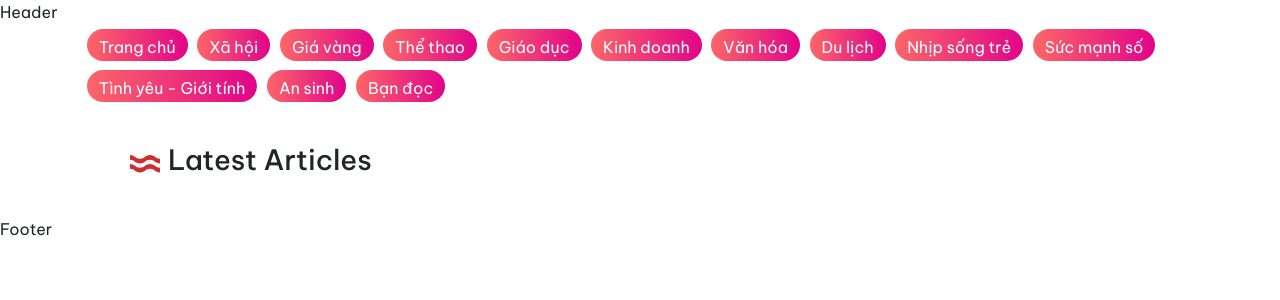
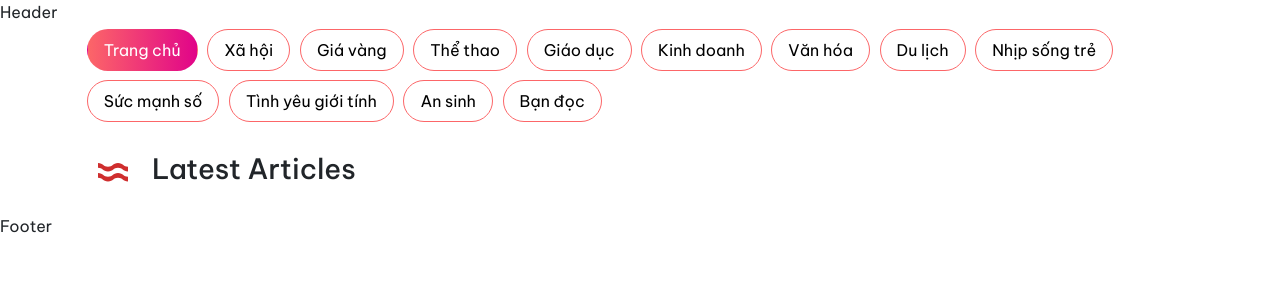
Before and after one commit to hinerumasato/react-news, a React (Vite) app: page /news in a window 1280 px wide. Shown: the top 300 px of the page. Built offline with nearby package versions, Linux system fonts and the light colour scheme.

Commit message:
refactor: news components

```diff
--- a/src/components/assets/css/CategoryBar.css
+++ b/src/components/assets/css/CategoryBar.css
@@ -3,15 +3,22 @@
 }
 
 .category-bar .button-category {
-    background: linear-gradient(to right, #FC6668, #E10489);
-    height: 2rem !important;
-    border-radius: 100px !important;
-    margin: 0.3rem !important;
-    color: white !important;
-    border: none !important;
+    border: 1px solid #FC6668;
+    border-radius: 100px;
+    margin: 0.3rem;
+    color: #000;
+    background-color: #FFF;
+    transition: .3s;
 }
 
-.category-bar .button-category:before {
+.category-bar .button-category.active {
+    color: #FFF;
+    background-clip: border-box;
+    background-image: linear-gradient(to right, #FC6668, #E10489);
+    border: 1px solid transparent;
+}
+
+/* .category-bar .button-category:before {
     content: "";
     position: absolute;
     bottom: 0;
@@ -30,7 +37,7 @@
 
     opacity: 0;
     transition: 0.4s ease-in-out;
-}
+} */
 
 .category-bar .button-category:hover:before {
     opacity: 0.5;
--- a/src/components/pages/News/CategoryBar.tsx
+++ b/src/components/pages/News/CategoryBar.tsx
@@ -1,21 +1,20 @@
-import React, {useRef} from "react";
-import {Button} from "react-bootstrap";
-import ICategoryBar from "@/interfaces/ICategoryBar.ts"
-import "@/components/assets/css/CategoryBar.css"
+import "@/components/assets/css/CategoryBar.css";
+import { CategoryBarButton } from "@/components/vendors";
+import { rssCategories } from "@/constants";
+import { useState } from "react";
 
-const CategoryBar: React.FC<ICategoryBar> = ({categoriesRSS, onCategoryBarClick}) => {
-    const categoryBarRef = useRef();
+const CategoryBar = () => {
+    const [currentRssLink, setCurrentRssLink] = useState(rssCategories[0].rss);
 
     return (
-        <div ref={categoryBarRef} className="category-bar">
-                {Object.keys(categoriesRSS).map((category) => {
-                    return (
-                        <Button key={category} variant="outline-secondary" className="button-category" onClick={() => onCategoryBarClick(category)}>
-                            {category}
-                        </Button>
-                    )
-                })
-                }
+        <div className="category-bar">
+            {rssCategories.map((category, index) => {
+                return (
+                    <CategoryBarButton key={index} data-link={category.rss} active={category.rss === currentRssLink} onClick={() => { setCurrentRssLink(category.rss) }}>
+                        {category.name}
+                    </CategoryBarButton>
+                )
+            })}
         </div>
     )
 }
--- a/src/components/pages/News/News.tsx
+++ b/src/components/pages/News/News.tsx
@@ -1,62 +1,24 @@
+import CategoryBar from "@/components/pages/News/CategoryBar.tsx";
+import { Waves } from "@/components/vendors";
+import NewsItem from "@/components/vendors/News/NewsItem.tsx";
+import { useState } from "react";
 import { Container } from "react-bootstrap";
-import NewsItem from "@/components/vendors/News/NewsItem.tsx";
-import {useState} from "react";
-import CategoryBar from "@/components/pages/News/CategoryBar.tsx";
 
 export const News = () => {
-    const categoriesRSS = {
-        'Trang chủ': 'home.rss',
-        'Xã hội': 'xa-hoi.rss',
-        'Giá vàng': 'gia-vang.rss',
-        'Thể thao': 'the-thao.rss',
-        'Giáo dục': 'giao-duc.rss',
-        'Kinh doanh': 'kinh-doanh.rss',
-        'Văn hóa': 'van-hoa.rss',
-        'Du lịch': 'du-lich.rss',
-        'Nhịp sống trẻ': 'nhip-song-tre.rss',
-        'Sức mạnh số': 'suc-manh-so.rss',
-        'Tình yêu - Giới tính': 'tinh-yeu-gioi-tinh.rss',
-        'An sinh': 'an-sinh.rss',
-        'Bạn đọc': 'ban-doc.rss'
-    }
-
-    const [currentRssLink, setCurrentRssLink] = useState(categoriesRSS['Trang chủ']);
-    const [newsData, setNewsData] = useState([])
-
-    const handleCategoryButtonClick = (category: string) => {
-        if (Object.keys(categoriesRSS).includes(category)) {
-            const rssLink = categoriesRSS[category];
-            setCurrentRssLink(rssLink);
-        }
-    }
+    const [newsData] = useState([])
 
     return (
         <Container>
-            <CategoryBar categoriesRSS={categoriesRSS} onCategoryBarClick={handleCategoryButtonClick} />
-
+            <CategoryBar />
+            <div className="d-flex align-items-center">
+                <Waves />
+                <h3>Latest Articles</h3>
+            </div>
             <ul>
-                <div className="d-flex align-items-center py-3 px-3">
-                    <div className="waves-color me-2">
-                        <div className="waves-pink">
-                            <svg viewBox="0 0 16 5" fill="none" xmlns="http://www.w3.org/2000/svg">
-                                <path
-                                    d="M16 4.5C14.5867 4.5 13.8698 3.9625 13.1767 3.4425C12.5305 2.9575 11.9197 2.5 10.6667 2.5C9.41359 2.5 8.80288 2.95813 8.15634 3.4425C7.46327 3.9625 6.74667 4.5 5.33307 4.5C3.91948 4.5 3.20314 3.9625 2.51007 3.4425C1.86379 2.9575 1.25307 2.5 0 2.5V0C1.41333 0 2.12993 0.5375 2.82301 1.0575C3.46928 1.5425 4.08 2 5.33307 2C6.58614 2 7.19686 1.54188 7.84314 1.0575C8.53647 0.5375 9.25307 0 10.6667 0C12.0803 0 12.7969 0.5375 13.4899 1.0575C14.1362 1.5425 14.7469 2 16.0003 2V4.5H16Z"
-                                    fill="currentColor"/>
-                            </svg>
-                            <svg viewBox="0 0 16 5" fill="none" xmlns="http://www.w3.org/2000/svg">
-                                <path
-                                    d="M16 4.5C14.5867 4.5 13.8698 3.9625 13.1767 3.4425C12.5305 2.9575 11.9197 2.5 10.6667 2.5C9.41359 2.5 8.80288 2.95813 8.15634 3.4425C7.46327 3.9625 6.74667 4.5 5.33307 4.5C3.91948 4.5 3.20314 3.9625 2.51007 3.4425C1.86379 2.9575 1.25307 2.5 0 2.5V0C1.41333 0 2.12993 0.5375 2.82301 1.0575C3.46928 1.5425 4.08 2 5.33307 2C6.58614 2 7.19686 1.54188 7.84314 1.0575C8.53647 0.5375 9.25307 0 10.6667 0C12.0803 0 12.7969 0.5375 13.4899 1.0575C14.1362 1.5425 14.7469 2 16.0003 2V4.5H16Z"
-                                    fill="currentColor"/>
-                            </svg>
-                        </div>
-                    </div>
-                    <h3>Latest Articles</h3>
-                </div>
-
-                {newsData.map(({title, postImg, authorName, authorImg, postDate, description, countComment}, index) => {
+                {newsData.map(({ title, postImg, authorName, authorImg, postDate, description, countComment }, index) => {
                     return <NewsItem key={index
                     } title={title} postImg={postImg} authorName={authorName} authorImg={authorImg}
-                                     postDate={postDate} description={description} countComment={countComment}/>
+                        postDate={postDate} description={description} countComment={countComment} />
                 })}
             </ul>
         </Container>
--- /dev/null
+++ b/src/components/vendors/Buttons/CategoryBarButton.tsx
@@ -0,0 +1,11 @@
+
+export const CategoryBarButton = (
+    { children, onClick = () => { }, active = false }:
+    { children?: React.ReactNode, onClick?: React.MouseEventHandler, active?: boolean }
+) => {
+    return (
+        <button className={`button-category px-3 py-2 ${active ? 'active': ''}`} onClick={onClick}>
+            {children}
+        </button>
+    )
+}
--- /dev/null
+++ b/src/components/vendors/Waves/Waves.tsx
@@ -0,0 +1,21 @@
+
+export const Waves = () => {
+    return (
+        <div className="d-flex align-items-center py-3 px-3">
+            <div className="waves-color me-2">
+                <div className="waves-pink">
+                    <svg viewBox="0 0 16 5" fill="none" xmlns="http://www.w3.org/2000/svg">
+                        <path
+                            d="M16 4.5C14.5867 4.5 13.8698 3.9625 13.1767 3.4425C12.5305 2.9575 11.9197 2.5 10.6667 2.5C9.41359 2.5 8.80288 2.95813 8.15634 3.4425C7.46327 3.9625 6.74667 4.5 5.33307 4.5C3.91948 4.5 3.20314 3.9625 2.51007 3.4425C1.86379 2.9575 1.25307 2.5 0 2.5V0C1.41333 0 2.12993 0.5375 2.82301 1.0575C3.46928 1.5425 4.08 2 5.33307 2C6.58614 2 7.19686 1.54188 7.84314 1.0575C8.53647 0.5375 9.25307 0 10.6667 0C12.0803 0 12.7969 0.5375 13.4899 1.0575C14.1362 1.5425 14.7469 2 16.0003 2V4.5H16Z"
+                            fill="currentColor" />
+                    </svg>
+                    <svg viewBox="0 0 16 5" fill="none" xmlns="http://www.w3.org/2000/svg">
+                        <path
+                            d="M16 4.5C14.5867 4.5 13.8698 3.9625 13.1767 3.4425C12.5305 2.9575 11.9197 2.5 10.6667 2.5C9.41359 2.5 8.80288 2.95813 8.15634 3.4425C7.46327 3.9625 6.74667 4.5 5.33307 4.5C3.91948 4.5 3.20314 3.9625 2.51007 3.4425C1.86379 2.9575 1.25307 2.5 0 2.5V0C1.41333 0 2.12993 0.5375 2.82301 1.0575C3.46928 1.5425 4.08 2 5.33307 2C6.58614 2 7.19686 1.54188 7.84314 1.0575C8.53647 0.5375 9.25307 0 10.6667 0C12.0803 0 12.7969 0.5375 13.4899 1.0575C14.1362 1.5425 14.7469 2 16.0003 2V4.5H16Z"
+                            fill="currentColor" />
+                    </svg>
+                </div>
+            </div>
+        </div>
+    )
+}
--- /dev/null
+++ b/src/components/vendors/index.ts
@@ -0,0 +1,2 @@
+export { Waves } from './Waves/Waves';
+export { CategoryBarButton } from './Buttons/CategoryBarButton';
--- /dev/null
+++ b/src/constants/index.ts
@@ -0,0 +1 @@
+export { rssCategories } from './rssCategories'
--- /dev/null
+++ b/src/constants/rssCategories.ts
@@ -0,0 +1,54 @@
+export const rssCategories = [
+    {
+        name: 'Trang chủ',
+        rss: 'home.rss'
+    },
+    {
+        name: 'Xã hội',
+        rss: 'xa-hoi.rss'
+    },
+    {
+        name: 'Giá vàng',
+        rss: 'gia-vang.rss'
+    },
+    {
+        name: 'Thể thao',
+        rss: 'the-thao.rss'
+    },
+    {
+        name: 'Giáo dục',
+        rss: 'giao-duc.rss'
+    },
+    {
+        name: 'Kinh doanh',
+        rss: 'kinh-doanh.rss'
+    },
+    {
+        name: 'Văn hóa',
+        rss: 'van-hoa.rss'
+    },
+    {
+        name: 'Du lịch',
+        rss: 'du-lich.rss'
+    },
+    {
+        name: 'Nhịp sống trẻ',
+        rss: 'nhip-song-tre.rss'
+    },
+    {
+        name: 'Sức mạnh số',
+        rss: 'suc-manh-so.rss'
+    },
+    {
+        name: 'Tình yêu giới tính',
+        rss: 'tinh-yeu-gioi-tinh.rss'
+    },
+    {
+        name: 'An sinh',
+        rss: 'an-sinh.rss'
+    },
+    {
+        name: 'Bạn đọc',
+        rss: 'ban-doc.rss'
+    },
+]
--- a/src/interfaces/ICategoryBar.ts
+++ /dev/null
@@ -1,4 +0,0 @@
-export default interface CategoryBarProps {
-    categoriesRSS: { [category: string]: string };
-    onCategoryBarClick: (category: string) => void;
-}
```
Also changed, not shown: 1 other file (tests, documents, lock files or other folders).
